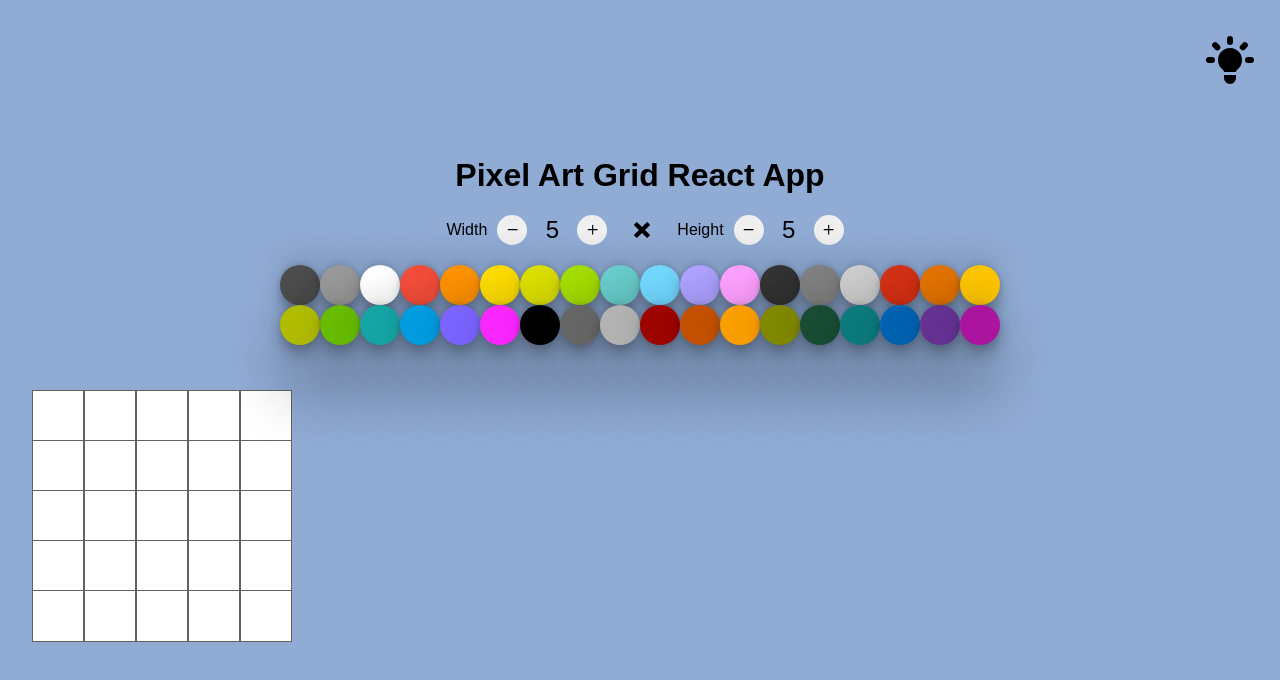
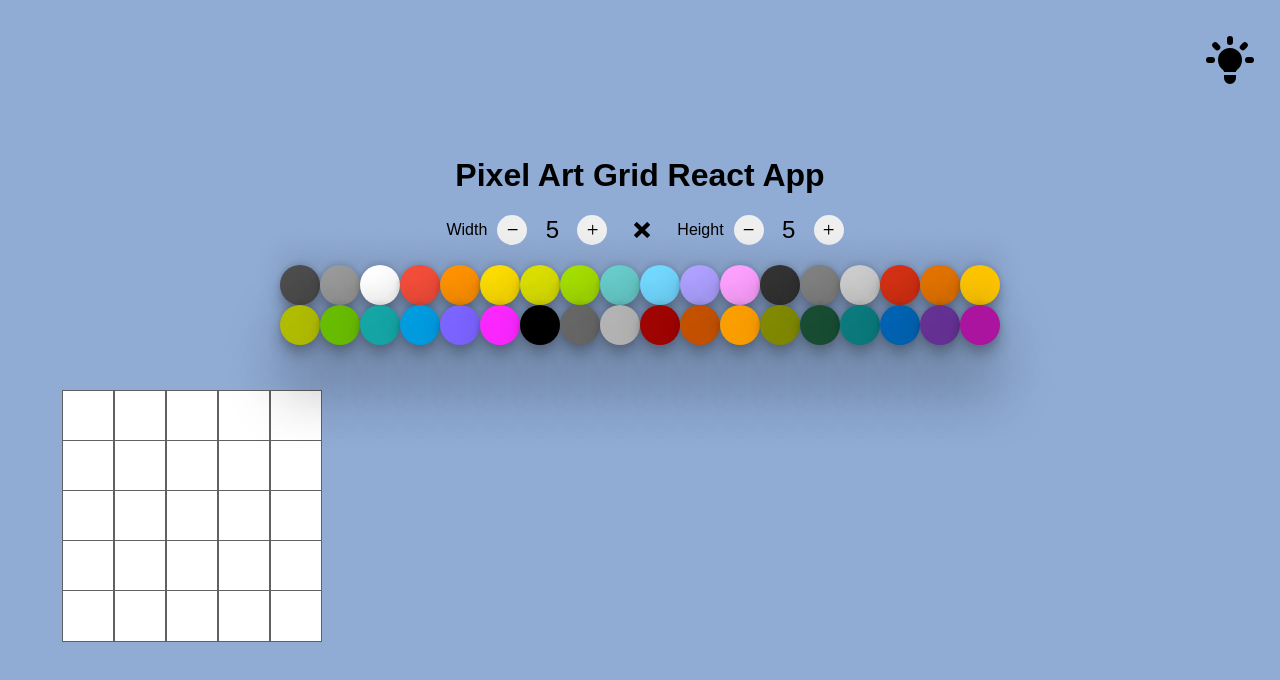
Before and after one commit to inflames32/drawer, a React (Create React App) app: page / in a window 1280 px wide. Shown: the top 680 px of the page. Built offline with nearby package versions, Linux system fonts and the light colour scheme.

Commit message:
deleted pazckage-lock

```diff
--- a/src/assets/CSS/grid.css
+++ b/src/assets/CSS/grid.css
@@ -2,8 +2,7 @@
   display: flex;
   align-items: center;
   justify-content: center;
-  width: 100%;
-  margin: auto;
+  width: 95%;
   height: 100%;
   padding-top: 25px;
   padding-bottom: 25px;
```
Also changed, not shown: 1 other file (tests, documents, lock files or other folders).
